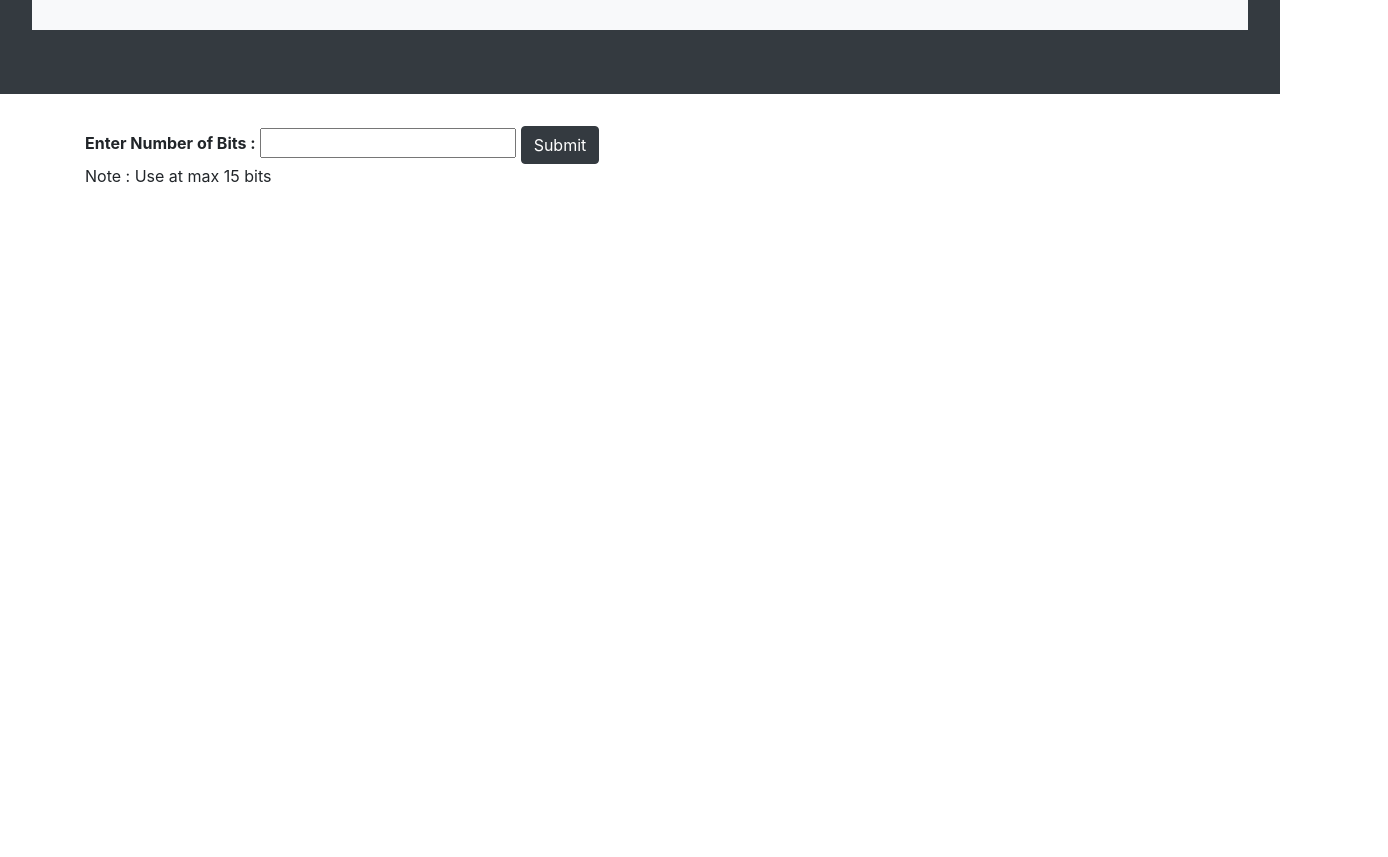
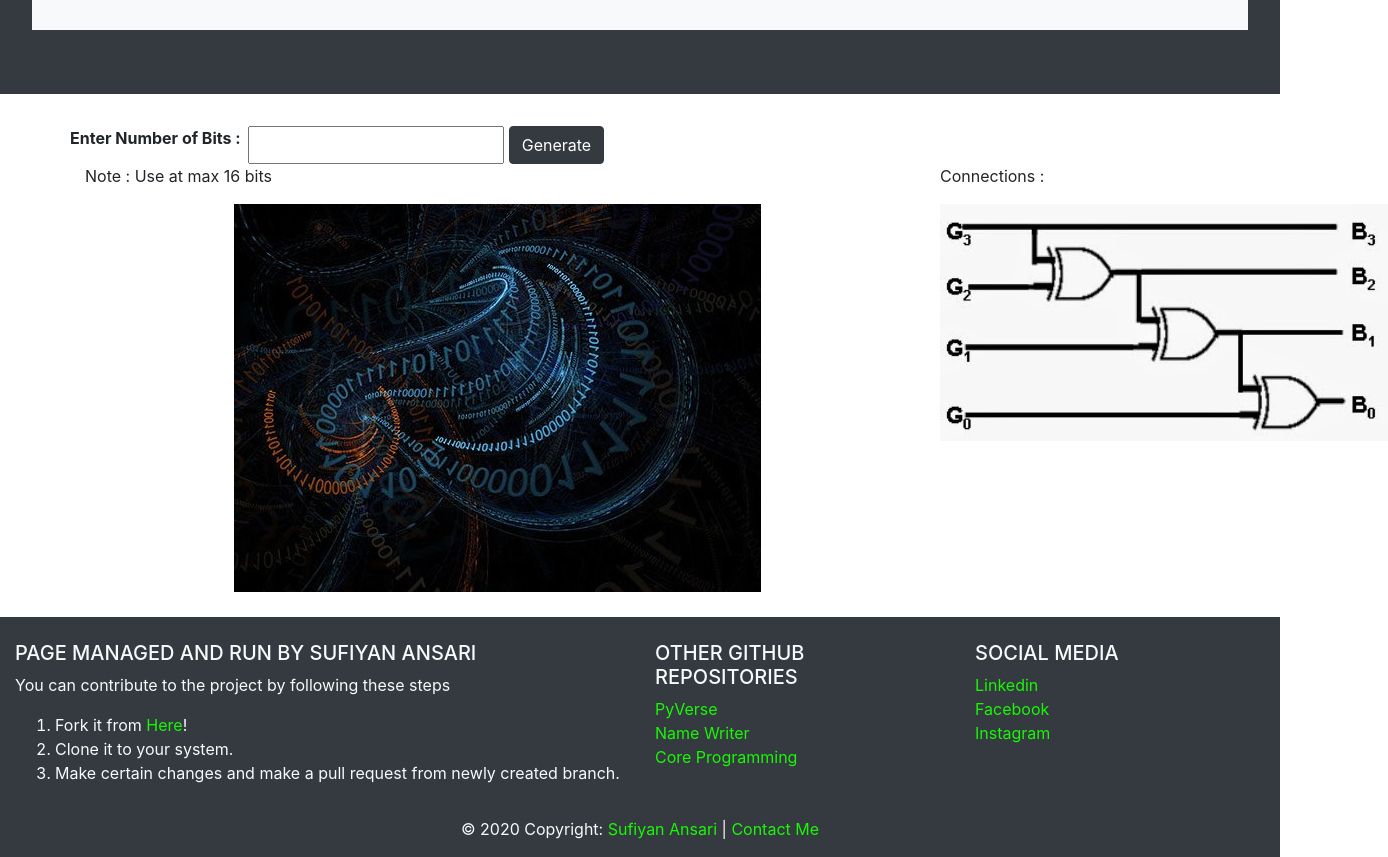
Before and after one commit to suffisme/HandyTools, a plain HTML site: page index.html in a window 1280 px wide. Shown: the part 139-996 px from the top of the page, 1388 px wide, since content can reach past the window. Before the commit the page ends 800 px from the top, so only its background shows below. Drawn offline with Linux system fonts and the light colour scheme.

Commit message:
Added addititonal formattings

```diff
--- a/css/style.css
+++ b/css/style.css
@@ -9,7 +9,7 @@ html,body{
 	flex-direction: column;
 	scroll-behavior: auto;
 	overflow: scroll;
-	max-height: 80vh;
+	max-height: 40vh;
 	min-width: 30%;
 	padding : 1% 0;
 }
@@ -23,8 +23,25 @@ html,body{
 	margin-left: 4%;
 }
 
+#output>span{
+	font-size: 24px;
+
+}
+
 #heading
 {
 	border-radius: 0;
 	text-align: center;
 }
+
+#image
+{
+	display: flex;
+	align-self: center;
+	justify-content: center;
+	text-align: center;
+}
+
+a{
+	color:#19f705
+}
--- a/index.html
+++ b/index.html
@@ -12,13 +12,79 @@
 		</div>
 	</div>
 	<div class="container">
-		<label for="bits"><strong>Enter Number of Bits : </strong></label>
-		<input type="text" name="bits" id="bits">
-		<button onclick="grey_generate()" value="Submit" class="btn btn-dark">Submit</button>
-		<p>Note :  Use at max 15 bits </p>
-		<div id="output" class="text-light bg-dark mt-5">
+		<div class="row">
+			<label for="bits">
+				<strong>Enter Number of Bits : &nbsp;</strong>
+			</label>
+			<input type="text" name="bits" id="bits">
+			&nbsp;
+			<button onclick="grey_generate()" value="Submit" class="btn btn-dark">Generate</button>
+		</div>
+		<div class="row">
+			<div class="col-sm-9">
+				<p>Note :  Use at max 16 bits </p>
+				<div id="image">
+					<img src="img/codex.jpg">
+				</div>
+				<div id="output" class="text-light bg-dark mt-5">
+				</div>
+			</div>
+			<div class="col-sm-3">
+				<p>Connections : </p>
+				<img src="img/gate.jpg">
+			</div>
 		</div>
 	</div>
+
+	<!-- footer -->
+	<footer class="page-footer font-small blue pt-4 text-light bg-dark" style="margin-top: 2%;">
+	  	<div class="container-fluid text-center text-md-left">
+	   		<div class="row">
+	      		<div class="col-md-6 mt-md-0 mt-3">
+	        		<h5 class="text-uppercase">Page managed and run by SUFIYAN ANSARI</h5>
+	        		<p>You can contribute to the project by following these steps</p>
+	        		<ol>
+	        			<li>Fork it from <a href="https://github.com/suffisme/GreyCodeGenerator" target="_blank">Here</a>!</li>
+	        			<li>Clone it to your system.</li>
+	        			<li>Make certain changes and make a pull request from newly created branch.</li>
+	        		</ol>
+	      		</div>
+			    <hr class="clearfix w-100 d-md-none pb-3">
+	      		<div class="col-md-3 mb-md-0 mb-3">
+	        		<h5 class="text-uppercase">Other Github Repositories</h5>
+	        		<ul class="list-unstyled">
+		          		<li>
+		            		<a href="https://suffisme.github.io/PyVerse" target="_blank">PyVerse</a>
+		          		</li>
+		          		<li>
+		            		<a href="https://suffisme.github.io/NameWriter" target="_blank">Name Writer</a>
+		          		</li>
+		          		<li>
+		            		<a href="https://www.github.com/suffisme/Core-Programming" target="_blank">Core Programming</a>
+		          		</li>
+	        		</ul>
+	   	   		</div>
+	      		<div class="col-md-3 mb-md-0 mb-3">
+	        		<h5 class="text-uppercase">SOCIAL MEDIA</h5>
+				        <ul class="list-unstyled">
+				        	<li>
+					            <a href="https://www.linkedin.com/in/sufiyan-ansari-1823b2192/" target="_blank">Linkedin</a>
+					        </li>
+					        <li>
+					            <a href="https://www.facebook.com/sufffiyan" target="_blank">Facebook</a>
+					        </li>
+					        <li>
+					            <a href="https://www.instagram.com/im_suffi" target="_blank">Instagram</a>
+					        </li>
+
+			        	</ul>
+	      		</div>
+	   		</div>
+	  	</div>
+	  	<div class="footer-copyright text-center py-3">© 2020 Copyright:
+	    <a href="https://github.com/suffisme"> Sufiyan Ansari</a> | <a href="mailto:addsufiyan@gmail.com">Contact Me</a>
+	  </div>
+	</footer>
 </body>
 <script type="text/javascript" src="js/script.js"></script>
 </html>
--- a/js/script.js
+++ b/js/script.js
@@ -1,6 +1,12 @@
 function grey_generate()
 {
 	var bits = parseInt(document.getElementById('bits').value);
+	var Par_element = document.getElementById("output");
+	Par_element.innerHTML = '';
+	Par_element.style.display = 'flex';
+	document.getElementById('image').style.display = 'none';
+	if(bits<=16)
+	{
 			var grey = new Array(2**bits);
 			grey[0] = '0';
 			grey[1] = '1';
@@ -16,15 +22,10 @@ function grey_generate()
 				grey[2**i+j] = '1'+temp[2**i-1-j];
 			}
 		}
-	var Par_element = document.getElementById("output");
-	Par_element.innerHTML = '';
-	Par_element.style.display = 'flex';
-
 		var tag = document.createElement("h3");
-   	var text = document.createTextNode('Grey Code For '+ bits + ' Bits :');
+	   	var text = document.createTextNode('Grey Code For '+ bits + ' Bits : (Total Numbers = '+String(2**bits)+ ' )');
 	   	tag.appendChild(text);
 	   	Par_element.appendChild(tag);
-
 		for(var i=0;i<2**bits;i++)
 		{
 			var tag = document.createElement("span");
@@ -33,3 +34,8 @@ function grey_generate()
 	   		Par_element.appendChild(tag);
 		}
 	}
+	else
+	{
+		Par_element.innerHTML = '<h3>Data OverFlow</h3> <h4 style="margin-left:5%;">Please Use No. of BITS less than or equal to 16</h4>';
+	}
+}
```
Also changed, not shown: img/codex.jpg (added), img/gate.jpg (added). Lines whose indentation alone changed are shown as unchanged.
